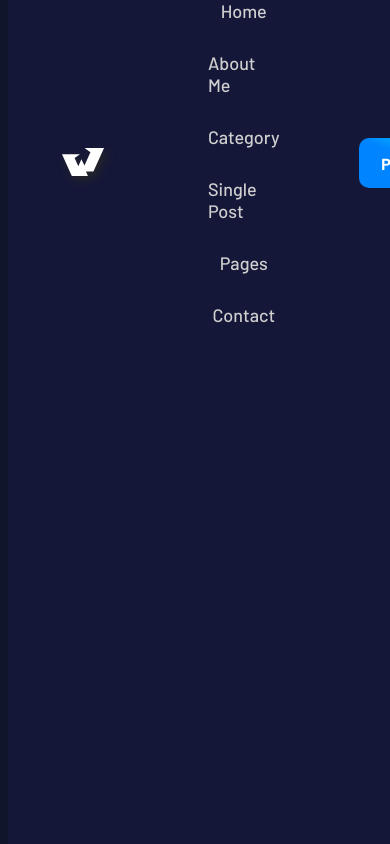
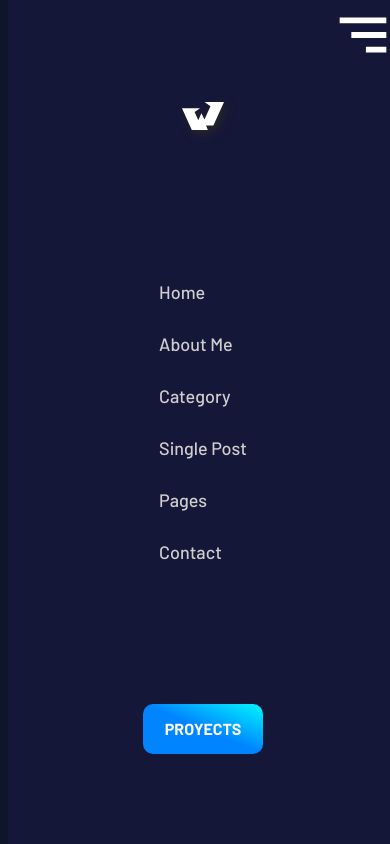
Before and after one commit to warling-lopez/Warling.dev, a React (Vite) app: page / in a window 390 px wide. Shown: the top 844 px of the page. Built offline with nearby package versions, Linux system fonts and the light colour scheme.

Commit message:
add menu bar

```diff
--- a/src/Routes/home.jsx
+++ b/src/Routes/home.jsx
@@ -16,7 +16,7 @@ function Home() {
 
       <div className='navegacion'>
         <Logo lk={'/'} cos={'logo-img'}/>
-        <Nav cos={'nav-list'} cos_lk={'lk-list'}/>
+        <Nav cos={'nav-list'} cos_lk={'lk-list'} cos_menu={'menu-nav'}/>
         <Btn txt='PROYECTS' lk={'/'} cos={'btn-azul'}/>
       </div>
       <div className='justify'>
--- a/src/components/conteiners/Nav.jsx
+++ b/src/components/conteiners/Nav.jsx
@@ -1,13 +1,24 @@
 import React from 'react'
 import { Link } from 'react-router-dom'
+import icon_menu from '/public/menu-alt-right.svg'
 
 function Nav(props) {
   const list ={
     cos:props.cos,
     cos_lk:props.cos_lk,
+    cos_menu:props.cos_menu,
+
+}
+const menu = ()=>{
+  // Añadimos un evento 'click' al botón
+  icon_menu.addEventListener('click', () => {
+    window.onload
+  });
 }
   return (
     <div >
+      {menu}
+      <img src={icon_menu} alt="menu" className={list.cos_menu}/>
       <ul className={list.cos}>
         <Link to={'/'} className={list.cos_lk}>
           <li>Home</li>
--- a/src/css/css-apps/responsive.css
+++ b/src/css/css-apps/responsive.css
@@ -1,16 +1,26 @@
 @media (max-width: 800px){
+    .menu-nav{
+        position: absolute;
+        top: 0;
+        right: 0;
+        width: 70px;
+    }
     .navegacion{
         height: 100vh;
         position:fixed;
         display: grid;
-        grid-template-rows: repeat(4, 1fr);
-        grid-template-columns: repeat(3, 1fr);
+        grid-template-rows: repeat(3, 1fr);
+        grid-template-columns: repeat(1, 1fr);
+        place-content: center;
         gap: 50px;
         background-color: rgb(20, 23, 56);
         top: 0;
         z-index: 2;
+    }.navegacion div{
+        display: flex;
+        justify-content: center;
+
     }
-
     .prueva_gap {
         display: grid;
         columns: auto;
@@ -21,6 +31,8 @@
         filter: drop-shadow(3px 4px 5px #272727);
         width: 150px;
         height: 70px;
+        display: flex;
+        justify-content: center;
     }
 
     .btn-azul {
@@ -125,7 +137,8 @@
 
     .nav-list {
         position: relative;
-        bottom: 0;
+        display:grid;
+
     }
 
     .lk-list {
```
Also changed, not shown: public/menu-alt-right.svg (added).
